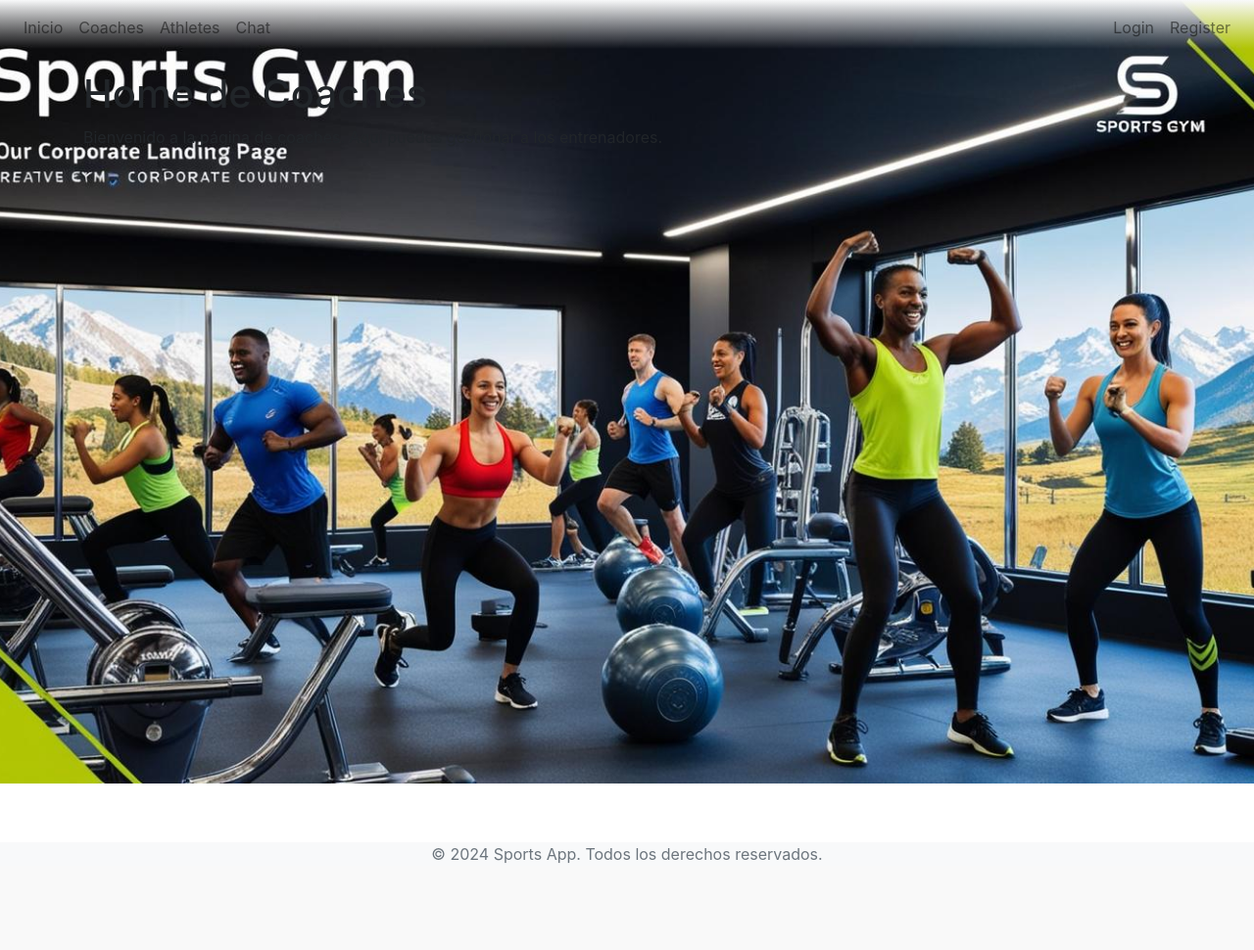
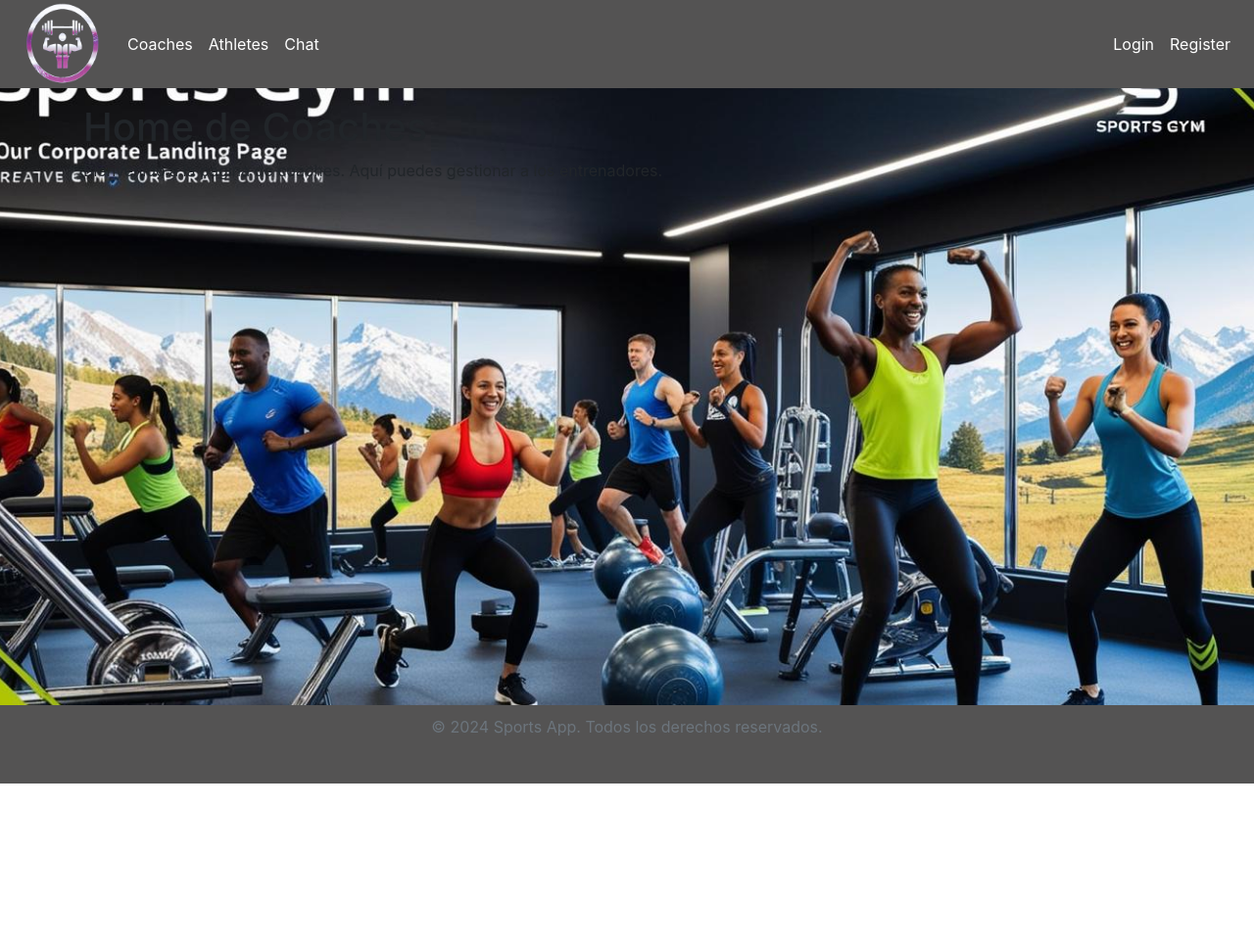
Before and after one commit to MiguelMO2311/Gym, a Django app: page /coaches/ in a window 1280 px wide. Shown: the whole page at 98% size. Before the commit the page ends 881 px from the top, so only its background shows below. Run offline with Django 5.2, Linux system fonts and the light colour scheme; some libraries are stand-ins or nearby versions.

Commit message:
v.1.4 baseHtml

```diff
--- a/gym/urls.py
+++ b/gym/urls.py
@@ -8,11 +8,11 @@
 urlpatterns = [
     path('admin/', admin.site.urls),
     path('activities/', include('gym_app.activities.urls')),
-    path('coaches/', include('gym_app.coaches.urls')),  # Incluir las URLs de coaches
+    path('coaches/', include('gym_app.coaches.urls')),
     path('athletes/', include('gym_app.athletes.urls')),
-    path('chat/', include('gym_app.chat.urls')),  # Incluir las URLs de chat
+    path('chat/', include('gym_app.chat.urls')),
     path('users/', include('gym_app.users.urls')),
-    path('', views.home, name='home'),
+    path('', views.base, name='base'),
     path('', include('gym_app.urls')),
 ]
 
--- a/gym_app/activities/templates/home.html
+++ b/gym_app/activities/templates/home.html
@@ -1,4 +1,4 @@
-{% extends "home.html" %}
+{% extends "base.html" %}
 
 {% block title %}Home de Activities{% endblock %}
 
--- a/gym_app/athletes/templates/athletes/home.html
+++ b/gym_app/athletes/templates/athletes/home.html
@@ -1,4 +1,4 @@
-{% extends "home.html" %}
+{% extends "base.html" %}
 
 {% block title %}Home de Atletas{% endblock %}
 
--- a/gym_app/chat/templates/chat/home.html
+++ b/gym_app/chat/templates/chat/home.html
@@ -1,4 +1,4 @@
-{% extends "home.html" %}
+{% extends "base.html" %}
 
 {% block title %}Chat con IA{% endblock %}
 
--- a/gym_app/coaches/templates/coaches/home.html
+++ b/gym_app/coaches/templates/coaches/home.html
@@ -1,4 +1,4 @@
-{% extends "home.html" %}
+{% extends "base.html" %}
 
 {% block title %}Home de Coaches{% endblock %}
 
--- a/gym_app/static/gym_app/css/styles.css
+++ b/gym_app/static/gym_app/css/styles.css
@@ -1,11 +1,42 @@
 /* styles.css */
+.navbar {
+    background-color: rgb(84, 83, 83);
+    max-height: 90px;
+}
+
+
 body {
     margin: 0;
     padding: 0;
     height: 100vh;
-    background: linear-gradient(to bottom, rgba(248, 249, 250, 1) 0%, rgba(248, 249, 250, 0) 50px),
-                url('/static/gym_app/images/ImageLandingPage.jpg');
-    background-size: cover;
-    background-position: center;
-    background-repeat: no-repeat;
+    display: flex;
+    flex-direction: column;
 }
+
+.background-container {
+    position: absolute;
+    top: 0;
+    left: 0;
+    width: 100%;
+    min-height: 800px;
+    /* opacity: 0.5; Opacidad del 50% */
+    background: url('/static/gym_app/images/ImageLandingPage.jpg') center center/cover no-repeat;
+    z-index: -1; /* Coloca la imagen detrás del contenido */
+}
+
+.content-container {
+    flex: 1; /* Hace que el contenido principal ocupe el espacio disponible */
+    z-index: 1; /* Coloca el contenido por delante de la imagen */
+}
+
+.footer {
+    position: sticky;
+    bottom: 0;
+    width: 100%;
+    min-height: 80px;
+    background-color: #f8f9fa; /* Cambia el color según tus necesidades */
+    padding: 10px 0;
+    text-align: center;
+    z-index: 2;
+    background-color: rgb(84, 83, 83);
+}
--- a/gym_app/users/templates/users/home.html
+++ b/gym_app/templates/base.html
@@ -1,57 +1,55 @@
-<!-- gym_app/templates/users/home.html -->
+{% load static %}
 <!DOCTYPE html>
 <html lang="es">
 <head>
     <meta charset="UTF-8">
     <meta name="viewport" content="width=device-width, initial-scale=1.0">
-    <a href="https://www.tu-url-imagen.com/imagen.jpg">
-        <img src="https://www.tu-url-imagen.com/imagen.jpg" alt="Descripción de la imagen" style="width:100%;height:auto;">
-    </a>
     <!-- Enlace a Bootstrap CDN -->
     <link rel="stylesheet" href="https://stackpath.bootstrapcdn.com/bootstrap/4.5.2/css/bootstrap.min.css">
+    <!-- Enlace a tu archivo CSS personalizado -->
+    <link rel="stylesheet" href="{% static 'gym_app/css/styles.css' %}">
+    <!-- Enlace al favicon -->
+    <link rel="icon" href="{% static 'favicon.ico' %}" type="image/x-icon">
 </head>
-<body>
-    <nav class="navbar navbar-expand-lg navbar-light bg-light">
-        <a class="navbar-brand" href="{% url 'home' %}">Sports App</a>
-        <button class="navbar-toggler" type="button" data-toggle="collapse" data-target="#navbarNav" aria-controls="navbarNav" aria-expanded="false" aria-label="Toggle navigation">
-            <span class="navbar-toggler-icon"></span>
-        </button>
+<body class="home-page">
+    <!-- Contenedor de la imagen de fondo -->
+    <div class="background-container"></div>
+
+    <nav class="navbar navbar-expand-lg">
+        <a class="navbar-brand" href="{% url 'base' %}">
+            <img src="{% static 'gym_app/images/ImageFaviconIco2.png' %}" alt="Favicon Image" width="90" height="100">
+        </a>
         <div class="collapse navbar-collapse" id="navbarNav">
             <ul class="navbar-nav mr-auto">
                 <li class="nav-item">
-                    <a class="nav-link" href="{% url 'home' %}">Inicio</a>
+                    <a class="nav-link text-white" href="{% url 'coach_home' %}">Coaches</a>
                 </li>
                 <li class="nav-item">
-                    <a class="nav-link" href="{% url 'coach_home' %}">Coaches</a>
+                    <a class="nav-link text-white" href="{% url 'athletes_home' %}">Athletes</a>
                 </li>
                 <li class="nav-item">
-                    <a class="nav-link" href="{% url 'athletes_home' %}">Athletes</a>
-                </li>
-                <li class="nav-item">
-                    <a class="nav-link" href="{% url 'chat_home' %}">Chat</a>
+                    <a class="nav-link text-white" href="{% url 'chat_home' %}">Chat</a>
                 </li>
             </ul>
             <ul class="navbar-nav">
                 <li class="nav-item">
-                    <a class="nav-link" href="{% url 'login' %}">Login</a>
+                    <a class="nav-link text-white" href="{% url 'login' %}">Login</a>
                 </li>
                 <li class="nav-item">
-                    <a class="nav-link" href="{% url 'register' %}">Register</a>
+                    <a class="nav-link text-white" href="{% url 'register' %}">Register</a>
                 </li>
             </ul>
         </div>
     </nav>
 
     <!-- Contenido principal -->
-    <div class="container min-vh-100 py-3">
+    <div class="container min-vh-100 py-3 content-container">
         {% block content %}
-        <h1>Bienvenido a Sports App</h1>
-        <p>Esta es la página principal de la aplicación de deportes.</p>
         {% endblock %}
     </div>
 
     <!-- Footer común -->
-    <footer class="footer my-lg-1 bg-light">
+    <footer class="footer">
         <div class="container text-center">
             <span class="text-muted">&copy; 2024 Sports App. Todos los derechos reservados.</span>
         </div>
--- a/gym_app/templates/home.html
+++ /dev/null
@@ -1,58 +0,0 @@
-{% load static %}
-<!DOCTYPE html>
-<html lang="es">
-<head>
-    <meta charset="UTF-8">
-    <meta name="viewport" content="width=device-width, initial-scale=1.0">
-    <!-- Enlace a Bootstrap CDN -->
-    <link rel="stylesheet" href="https://stackpath.bootstrapcdn.com/bootstrap/4.5.2/css/bootstrap.min.css">
-    <!-- Enlace a tu archivo CSS personalizado -->
-    <link rel="stylesheet" href="{% static 'gym_app/css/styles.css' %}">
-</head>
-<body class="home-page">
-    <nav class="navbar navbar-expand-lg navbar-light bg-bg-transparent">
-        <div class="collapse navbar-collapse" id="navbarNav">
-            <ul class="navbar-nav mr-auto">
-                <li class="nav-item">
-                    <a class="nav-link" href="{% url 'home' %}">Inicio</a>
-                </li>
-                <li class="nav-item">
-                    <a class="nav-link" href="{% url 'coach_home' %}">Coaches</a>
-                </li>
-                <li class="nav-item">
-                    <a class="nav-link" href="{% url 'athletes_home' %}">Athletes</a>
-                </li>
-                <li class="nav-item">
-                    <a class="nav-link" href="{% url 'chat_home' %}">Chat</a>
-                </li>
-            </ul>
-            <ul class="navbar-nav">
-                <li class="nav-item">
-                    <a class="nav-link" href="{% url 'login' %}">Login</a>
-                </li>
-                <li class="nav-item">
-                    <a class="nav-link" href="{% url 'register' %}">Register</a>
-                </li>
-            </ul>
-        </div>
-    </nav>
-
-    <!-- Contenido principal -->
-    <div class="container min-vh-100 py-3">
-        {% block content %}
-        {% endblock %}
-    </div>
-
-    <!-- Footer común -->
-    <footer class="footer my-lg-1 bg-light">
-        <div class="container text-center">
-            <span class="text-muted">&copy; 2024 Sports App. Todos los derechos reservados.</span>
-        </div>
-    </footer>
-
-    <!-- Enlaces a JavaScript de Bootstrap -->
-    <script src="https://code.jquery.com/jquery-3.5.1.slim.min.js"></script>
-    <script src="https://cdn.jsdelivr.net/npm/@popperjs/core@2.9.3/dist/umd/popper.min.js"></script>
-    <script src="https://stackpath.bootstrapcdn.com/bootstrap/4.5.2/js/bootstrap.min.js"></script>
-</body>
-</html>
--- a/gym_app/urls.py
+++ b/gym_app/urls.py
@@ -3,5 +3,5 @@
 from . import views
 
 urlpatterns = [
-    path('', views.home, name='home'),
+    path('', views.base, name='base'),
 ]
--- a/gym_app/users/templates/users/login.html
+++ b/gym_app/users/templates/users/login.html
@@ -1,4 +1,4 @@
-{% extends "home.html" %}
+{% extends "base.html" %}
 
 {% block title %}Login{% endblock %}
 
--- a/gym_app/users/templates/users/profile.html
+++ b/gym_app/users/templates/users/profile.html
@@ -1,4 +1,4 @@
-{% extends "home.html" %}
+{% extends "base.html" %}
 
 {% block title %}Perfil de Usuario{% endblock %}
 
--- a/gym_app/users/templates/users/register.html
+++ b/gym_app/users/templates/users/register.html
@@ -1,4 +1,4 @@
-{% extends "home.html" %}
+{% extends "base.html" %}
 
 {% block title %}Registro{% endblock %}
 
--- a/gym_app/views.py
+++ b/gym_app/views.py
@@ -1,5 +1,5 @@
 # gym_app/views.py
 from django.shortcuts import render
 
-def home(request):
-    return render(request, 'home.html')
+def base(request):
+    return render(request, 'base.html')
```
Also changed, not shown: gym_app/static/gym_app/images/ImageFaviconIco.jpeg (added), gym_app/static/gym_app/images/ImageFaviconIco.png (added), gym_app/static/gym_app/images/ImageFaviconIco2.png (added), gym_app/static/gym_app/images/favicon.ico (added).
